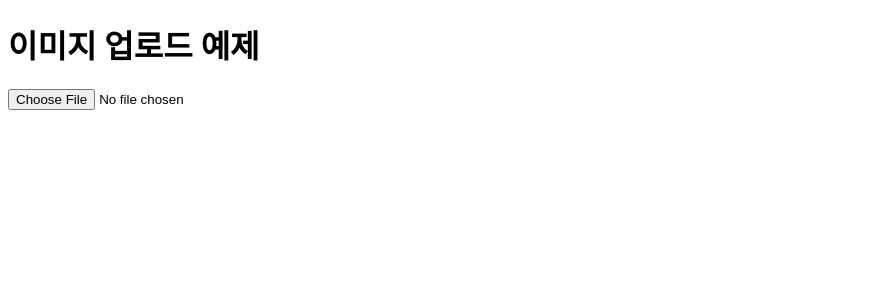
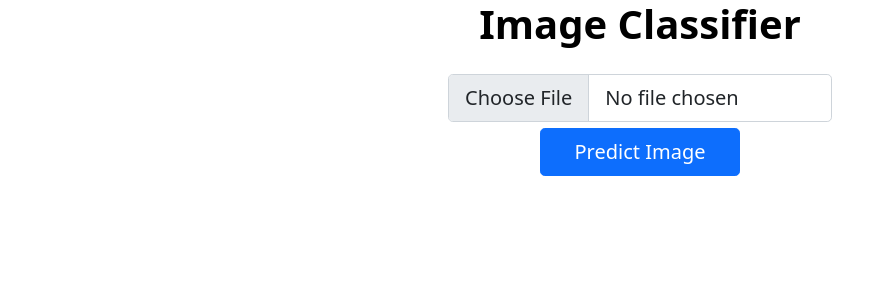
Before and after one commit to HelloWook/AI_team_pro, a Flask app: page / in a window 1280 px wide. Shown: the top 300 px of the page, without its empty margins (0-887 px from the left). Run offline with Flask 3, Linux system fonts and the light colour scheme.

Commit message:
모델이랑 연동
했즘당

```diff
--- a/wookgid/app.py
+++ b/wookgid/app.py
@@ -1,83 +1,36 @@
-from flask import Flask,render_template,request
+from flask import Flask, render_template, request, url_for
 import numpy as np
 import os
 import cv2
 import matplotlib.pyplot as plt
 from keras.models import load_model
-
 from tensorflow.keras.preprocessing.image import load_img, img_to_array
 from tensorflow.keras.utils import to_categorical
 
 from tensorflow.keras.models import load_model
 
-def predict(path):
-    model=load_model('C:/Users/swl/Desktop/Code/wookgid/model.h5')
-
-    img_path = path
-
-    # 이미지 로드 및 크기 조정
-    img = load_img(img_path, target_size=(64, 64))
-
-    # 이미지를 배열로 변환
-    img_array = img_to_array(img)
-
-    # 모델 입력 형식에 맞게 배열의 크기 재조정
-    input_array = img_array.reshape((1, 64, 64, 3))
-
-
-    # 모델 예측
-    predict= model.predict(input_array)
-
-    # 이미지 경로
-    predict_result = np.argmax (predict)
-    return predict_result
-
 app = Flask(__name__)
 
 
-@app.route('/')
-def index():
-    return '''
-    <!DOCTYPE html>
-<html>
-  <head>
-    <title>이미지 업로드 예제</title>
-  </head>
-  <body>
-    <h1>이미지 업로드 예제</h1>
-    <input type="file" id="imageUpload">
-    <br><br>
-    <img id="preview">
-    <script>
-      // 이미지 업로드 폼 요소를 선택합니다.
-      const inputElement = document.querySelector("#imageUpload");
+@app.route("/", methods=["GET"])
+def hello():
+    return render_template("index.html")
 
-      // 이미지 업로드 이벤트를 등록합니다.
-      inputElement.addEventListener("change", handleFiles, false);
 
-      function handleFiles() {
-        // 업로드한 파일을 선택합니다.
-        const fileList = this.files;
-        const file = fileList[0];
+@app.route("/", methods=["POST"])
+def predict():
+    if request.method == "POST":
+        file = request.files["image"]
+        image_path = "./images/" + file.filename
+        file.save(image_path)
+        model = load_model("C:/Users/T-user/Desktop/code/123/wookgid/model.h5")
+        img = load_img(image_path, target_size=(64, 64))
+        img_array = img_to_array(img)
+        input_array = img_array.reshape((1, 64, 64, 3))
+        predict = model.predict(input_array)
+        predict_result = np.argmax(predict)
+    return render_template("index.html", prediciton=predict_result)
 
-        // 선택한 파일이 이미지인지 확인합니다.
-        if (file.type.startsWith("image/")) {
-          // 파일을 읽어들입니다.
-          const reader = new FileReader();
-          reader.onload = function() {
-            // 읽어들인 파일을 이미지 요소에 표시합니다.
-            const imgElement = document.querySelector("#preview");
-            imgElement.src = reader.result;
-          }
-          reader.readAsDataURL(file);
-        } else {
-          alert("이미지 파일을 선택하세요.");
-        }
-      }
-    </script>
-  </body>
-</html>
-    '''
-if __name__ == '__main__':
-    app.debug = True
-    app.run(port=5001)
+
+if __name__ == "__main__":
+    app.run()
--- a/wookgid/templates/index.html
+++ b/wookgid/templates/index.html
@@ -1,9 +1,17 @@
 <!DOCTYPE html>
 <html>
 <head>
-	<title>이미지 업로드 및 렌더링 예제</title>
+	<title>인공지능 웹</title>
+  <link href="https://cdn.jsdelivr.net/npm/bootstrap@5.0.2/dist/css/bootstrap.min.css" rel="stylesheet" integrity="sha384-EVSTQN3/azprG1Anm3QDgpJLIm9Nao0Yz1ztcQTwFspd3yD65VohhpuuCOmLASjC" crossorigin="anonymous">
 </head>
 <body>
-  <img src= "bl.jpg">
+  	<h1 class="text-center" style="margin-bottom: 2%; font-weight: 700;"><a href="/" method='GET' style="text-decoration: none; color: black;"> Image Classifier</a></h1>
+    <form method="POST" action="/" enctype="multipart/form-data">
+    <input class="form-control form-control-lg" id="formFileLg" type="file" name="image" style="width: 30%; margin-left: auto; margin-right: auto;">
+    <button class="btn btn-primary btn-lg" type="submit"  style="display: block; width: 200PX; margin-left: auto; margin-right: auto; margin-top: 0.5%;" value="Predict Image">Predict Image</button>
+  </form>
+  {% if prediciton %}
+  <p class = "text-center">image is a {{prediciton}}</p>
+  {% endif %}
 </body>
 </html>
```
Also changed, not shown: wookgid/model.py (+20 -18 lines), wookgid/images/다운로드.jpg (added).
